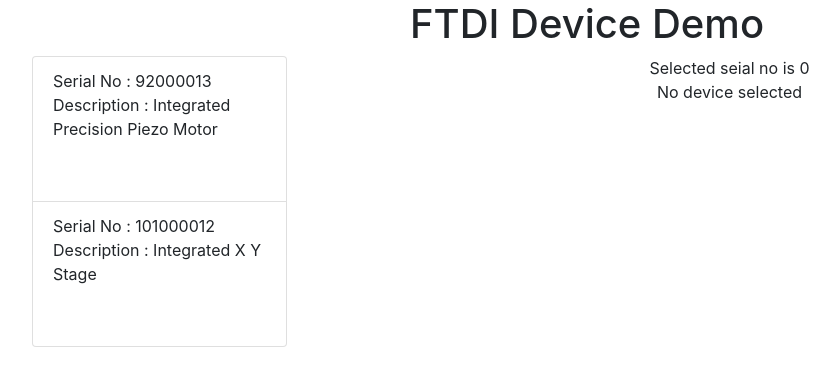
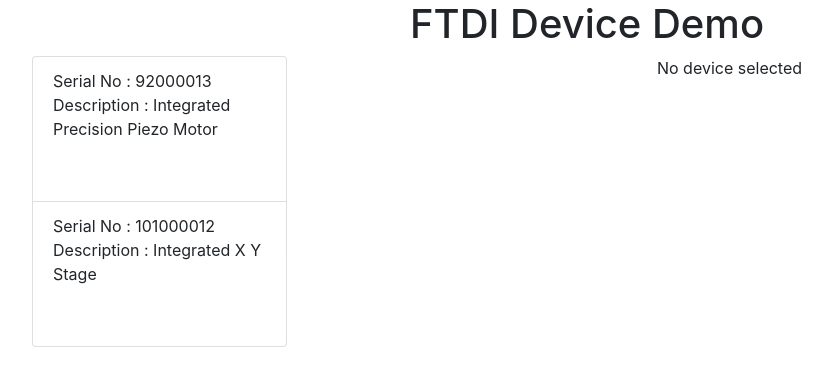
Before and after one commit to Robo-Mike/electron-react-ftdi-devices, a React (Create React App) app: page / in a window 1280 px wide. Shown: the top 386 px of the page, without its empty margins (53-893 px from the left). Built offline with nearby package versions, Linux system fonts and the light colour scheme.

Commit message:
Fixed test

```diff
--- a/src/components/device/form.js
+++ b/src/components/device/form.js
@@ -5,7 +5,6 @@
 
 const FullDeviceForm = ({device}) =>
 <div>
-  <div>Selected seial no is {device.serialNo}</div>
   <EmptyDeviceForm device={device}  />
 </div>
 
@@ -33,7 +32,7 @@
   </Row>
     <Row>
       <Col  className='text-right' xs={5} >Current Position</Col>
-      <Col className='text-left' xs={5} data-testid ="currentPosition" >{device.currentPosition}</Col>
+      <Col className='text-left' xs={5} data-testid="currentPosition" >{device.currentPosition}</Col>
     </Row>
     <Row className='form-group '>
       {/*Had to put outside of form to prevent horizontal stacking*/}
```
Also changed, not shown: 1 other file (tests, documents, lock files or other folders).
